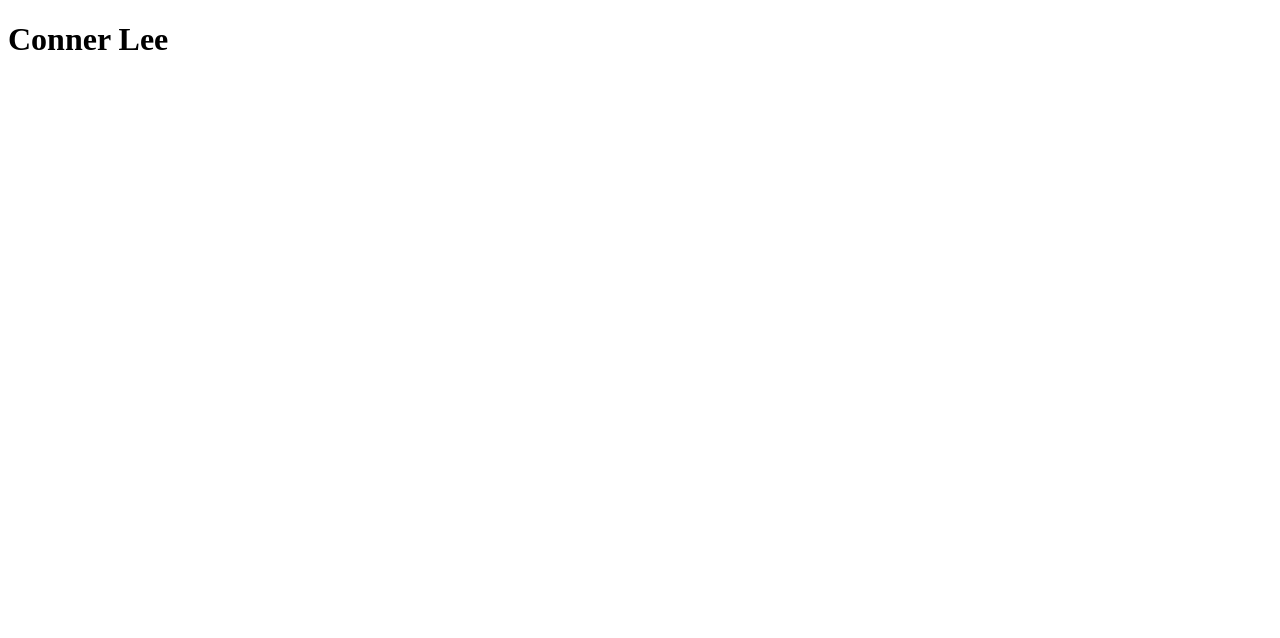
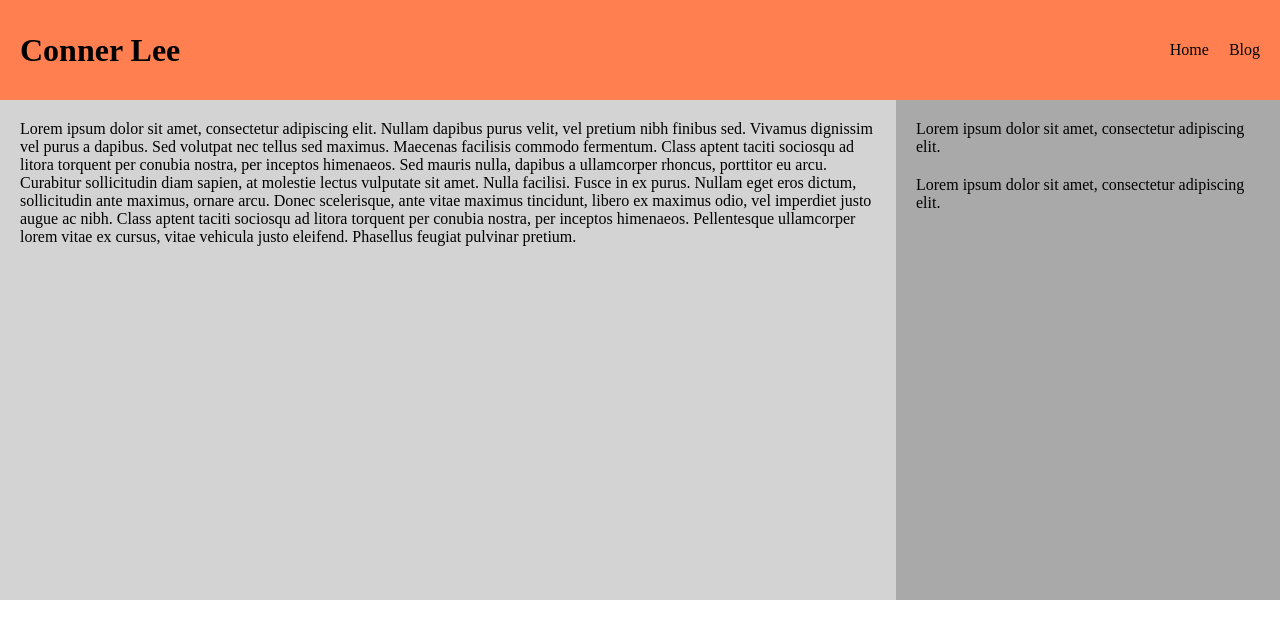
Before and after one commit to cblee100/Lab1, a plain HTML site: page index.html in a window 1280 px wide. Drawn offline with Linux system fonts and the light colour scheme.

Commit message:
Added a header and main area to index. Added styles.css

```diff
--- a/index.html
+++ b/index.html
@@ -5,8 +5,34 @@
     <meta name="viewport" content="width=device-width, initial-scale=1.0">
     <meta http-equiv="X-UA-Compatible" content="ie=edge">
     <title>IST 363 Lab 1</title>
+    <link rel="stylesheet" href="styles.css"/>
 </head>
 <body>
-    <h1>Conner Lee</h1>
+    <div class="navigation">
+        <h1>Conner Lee</h1>
+
+        <ul>
+            <li>
+                <a href="index.html">Home</a>
+            </li>
+            <li>
+                 <a href="blog.html">Blog</a>
+            </li>
+
+        </ul>
+    </div>
+
+    <div class="main">
+        <div class="content">
+            <p>Lorem ipsum dolor sit amet, consectetur adipiscing elit. Nullam dapibus purus velit, vel pretium nibh finibus sed. Vivamus dignissim vel purus a dapibus. Sed volutpat nec tellus sed maximus. Maecenas facilisis commodo fermentum. Class aptent taciti sociosqu ad litora torquent per conubia nostra, per inceptos himenaeos. Sed mauris nulla, dapibus a ullamcorper rhoncus, porttitor eu arcu. Curabitur sollicitudin diam sapien, at molestie lectus vulputate sit amet. Nulla facilisi. Fusce in ex purus. Nullam eget eros dictum, sollicitudin ante maximus, ornare arcu. Donec scelerisque, ante vitae maximus tincidunt, libero ex maximus odio, vel imperdiet justo augue ac nibh. Class aptent taciti sociosqu ad litora torquent per conubia nostra, per inceptos himenaeos. Pellentesque ullamcorper lorem vitae ex cursus, vitae vehicula justo eleifend. Phasellus feugiat pulvinar pretium. </p>
+
+        </div>
+
+        <div class="sidebar">
+            <p>Lorem ipsum dolor sit amet, consectetur adipiscing elit.</p>
+            <p>Lorem ipsum dolor sit amet, consectetur adipiscing elit.</p>
+
+        </div>
+    </div>
 </body>
 </html>
--- /dev/null
+++ b/styles.css
@@ -0,0 +1,56 @@
+html {
+    padding: 0px;
+    margin: 0px;
+}
+
+body {
+    padding: 0px;
+    margin: 0px;
+}
+
+.navigation {
+    height: 60px;
+    line-height: 60px;
+    padding: 20px;
+    background-color: coral;
+}
+
+h1 {
+    float: left;
+    margin: 0px;
+}
+
+ul {
+    float: right;
+    list-style: none;
+    margin: 0px;
+    padding: 0px;
+}
+
+li {
+    float: left;
+    margin-left: 20px;
+}
+
+a {
+    text-decoration: none;
+    color: black;
+}
+
+.content {
+    width: 70%;
+    height: 500px;
+    float: left;
+    background-color: lightgray;
+}
+
+.sidebar {
+    width: 30%;
+    height: 500px;
+    float: left;
+    background-color: darkgray;
+}
+
+p {
+    margin: 20px;
+}
```
